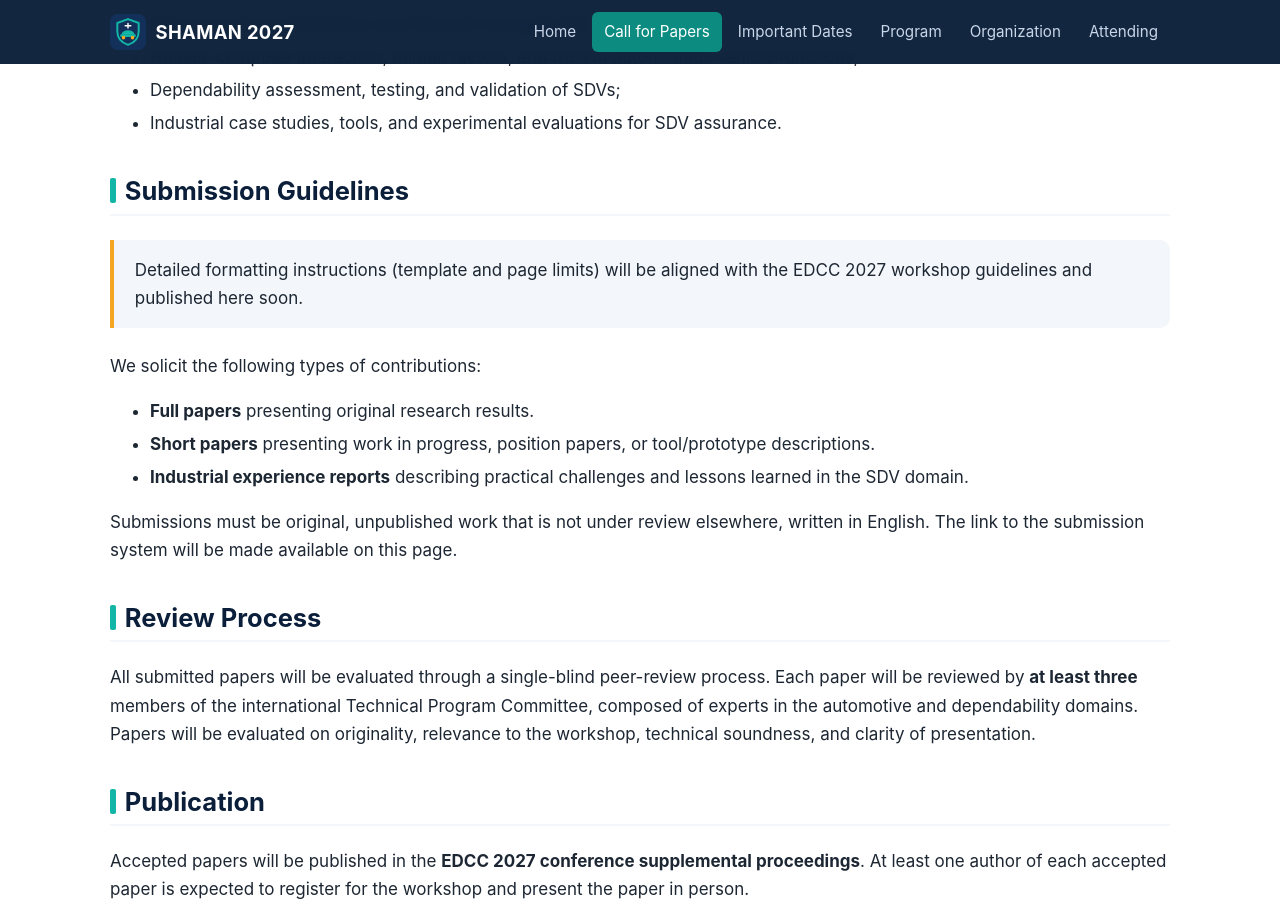
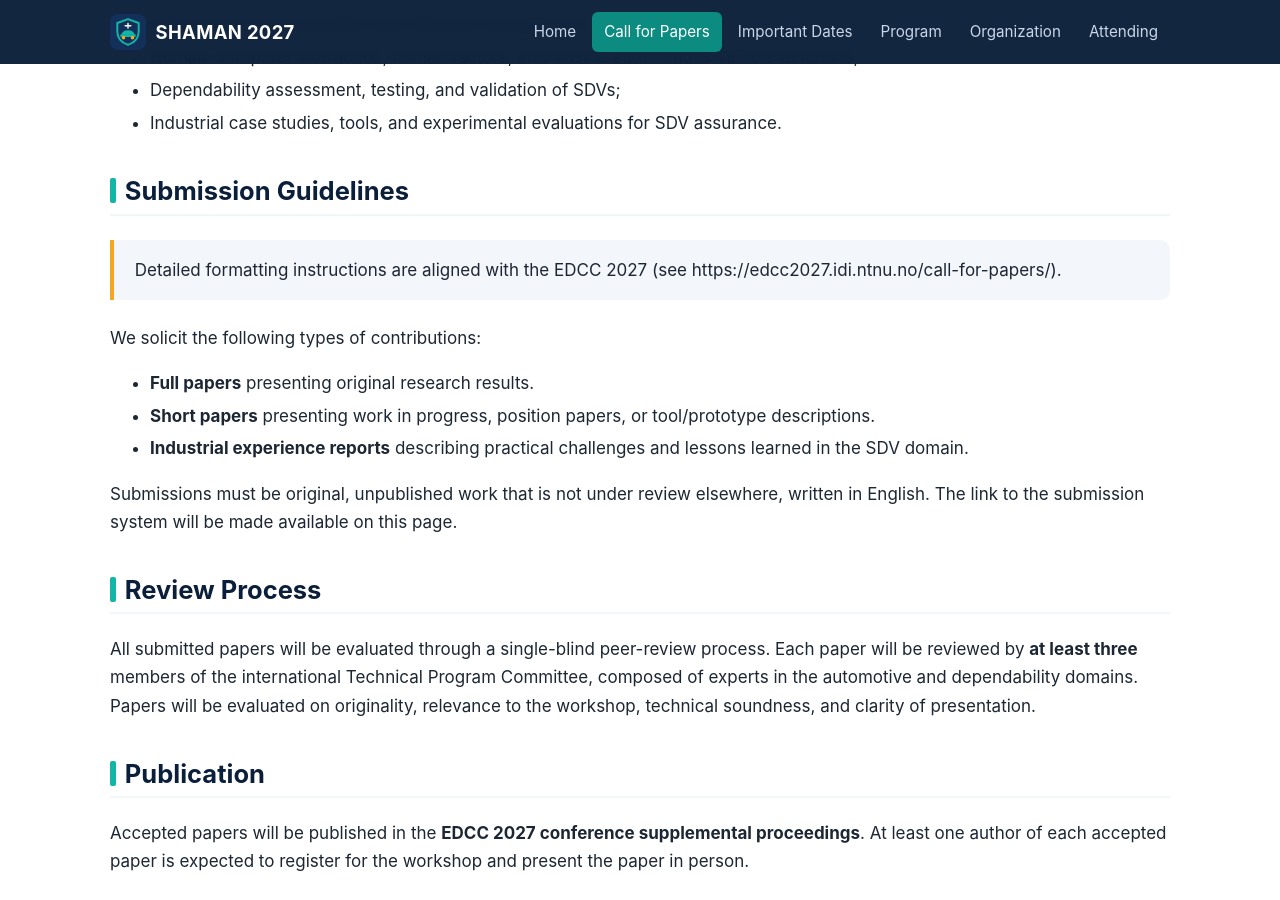
Before and after one commit to spindoxlabs/shaman-workshop, a Jekyll site: the page built from call-for-papers.md, in a window 1280 px wide and 900 px high, scrolled down 709 px. Built offline with Jekyll 4.4.1, drawn with Linux system fonts in a browser that asks for light colours.

Commit message:
Update call-for-papers.md

```diff
--- a/call-for-papers.md
+++ b/call-for-papers.md
@@ -24,8 +24,7 @@ The SHAMAN workshop invites original research contributions addressing dependabi
 ## Submission Guidelines
 
 <div class="callout warn" markdown="1">
-Detailed formatting instructions (template and page limits) will be aligned with the EDCC 2027 workshop
-guidelines and published here soon.
+Detailed formatting instructions are aligned with the EDCC 2027 (see https://edcc2027.idi.ntnu.no/call-for-papers/).
 </div>
 
 We solicit the following types of contributions:
```
